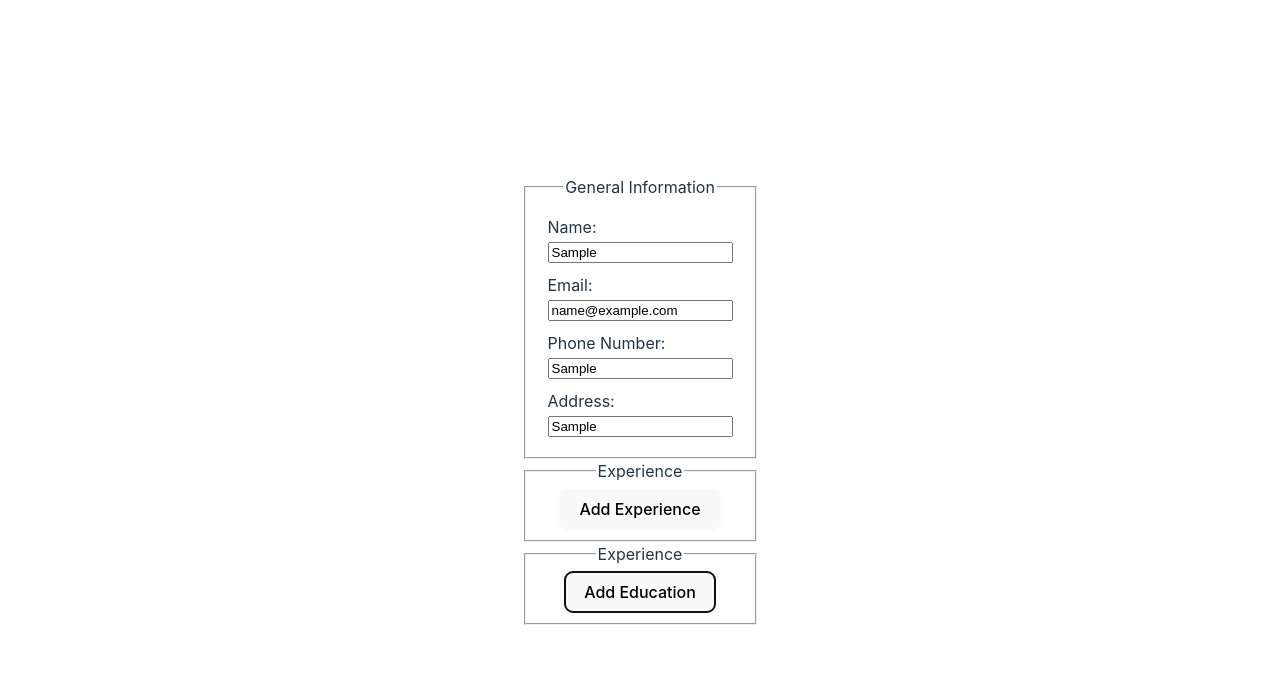
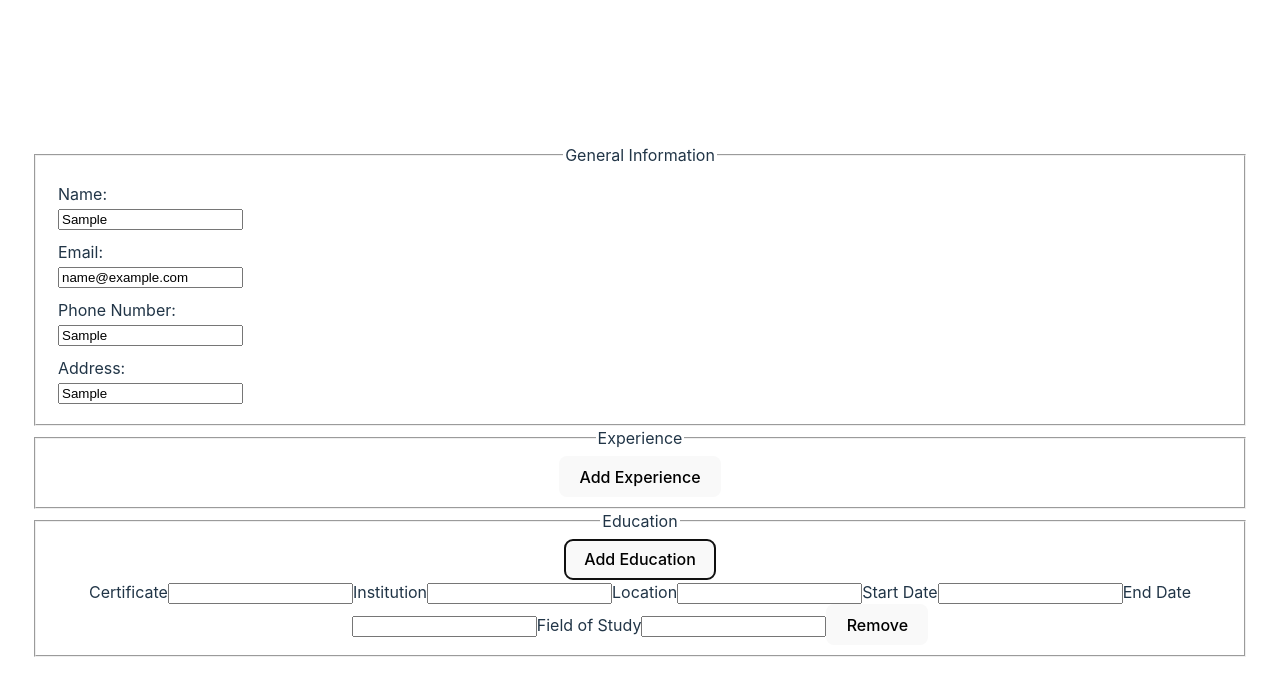
Before and after one commit to BDS-001/React-CV-Application, a React (Vite) app: page / in a window 1280 px wide. Both pictures are taken after typing "Sample", "name@example.com", "Sample", "Sample" into the empty fields and a click on the button "Add Education". Shown: the top 696 px of the page. Built offline with nearby package versions, Linux system fonts and the light colour scheme.

Commit message:
changed formatting of education section

```diff
--- a/src/Education.jsx
+++ b/src/Education.jsx
@@ -1,53 +1,66 @@
 import { useState } from 'react';
 import { v4 as uuid } from 'uuid';
 
-function GenerateEducation({education, handleInputChange, handleRemoveEducation}) {
+function GenerateEducation({ education, handleInputChange, handleRemoveEducation }) {
     return (
         <>
-            {education.map((entry) => {
+            {education.map((entry) => (
                 <div key={entry.id} className="education-entry">
+                    <label>
+                        Certificate
                         <input
                             type="text"
-                  placeholder="Certificate"
                             value={entry.cert}
                             onChange={(e) => handleInputChange(entry.id, 'cert', e.target.value)}
                         />
+                    </label>
+                    <label>
+                        Institution
                         <input
                             type="text"
-                  placeholder="Institution"
                             value={entry.institution}
                             onChange={(e) => handleInputChange(entry.id, 'institution', e.target.value)}
                         />
+                    </label>
+                    <label>
+                        Location
                         <input
                             type="text"
-                  placeholder="Location"
                             value={entry.location}
                             onChange={(e) => handleInputChange(entry.id, 'location', e.target.value)}
                         />
+                    </label>
+                    <label>
+                        Start Date
                         <input
                             type="text"
-                  placeholder="Start Date"
                             value={entry.startDate}
                             onChange={(e) => handleInputChange(entry.id, 'startDate', e.target.value)}
                         />
+                    </label>
+                    <label>
+                        End Date
                         <input
                             type="text"
-                  placeholder="End Date"
                             value={entry.endDate}
                             onChange={(e) => handleInputChange(entry.id, 'endDate', e.target.value)}
                         />
+                    </label>
+                    <label>
+                        Field of Study
                         <input
                             type="text"
-                  placeholder="Field of Study"
                             value={entry.field}
                             onChange={(e) => handleInputChange(entry.id, 'field', e.target.value)}
                         />
+                    </label>
                     <button onClick={() => handleRemoveEducation(entry.id)}>Remove</button>
                 </div>
-            })}
+            ))}
         </>
-    )
+    );
 }
+
 
 export default function EducationAchievements() {
     const [education, setEducation] = useState([])
@@ -84,7 +97,7 @@ export default function EducationAchievements() {
 
     return (
         <fieldset>
-        <legend>Experience</legend>
+        <legend>Education</legend>
         <button onClick={handleAddEducation} type='button'>Add Education</button>
         <GenerateEducation education={education} handleInputChange={handleInputChange} handleRemoveEducation={handleRemoveEducation} />
     </fieldset>
```
Lines whose indentation alone changed are shown as unchanged.
